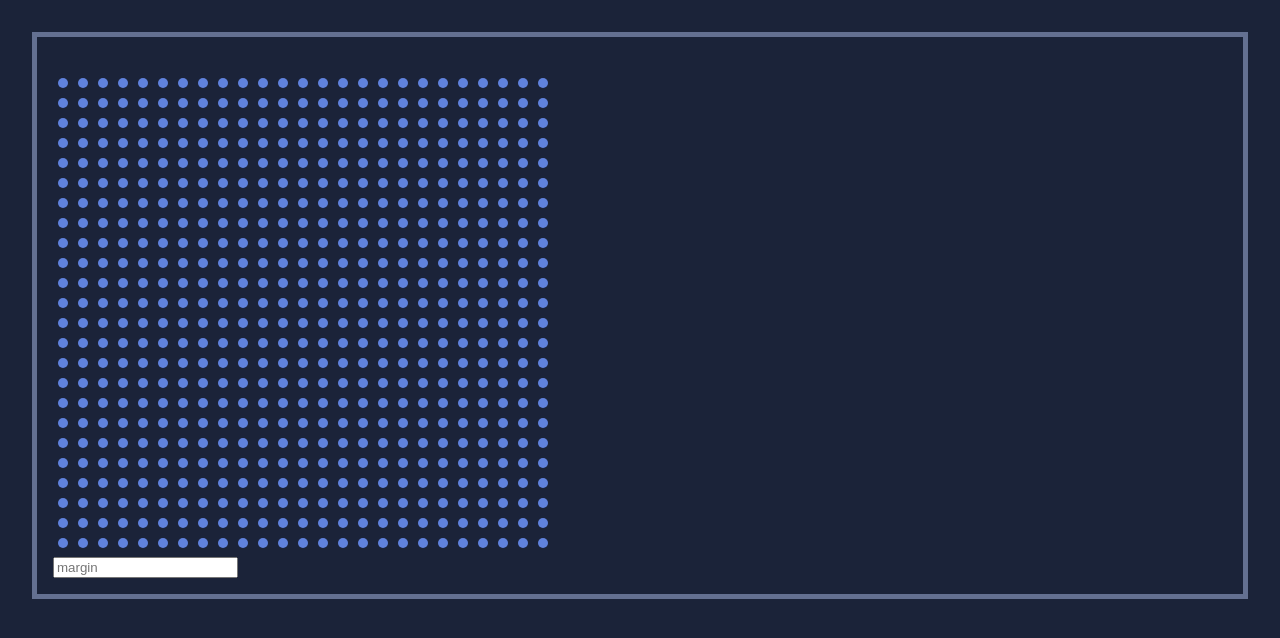
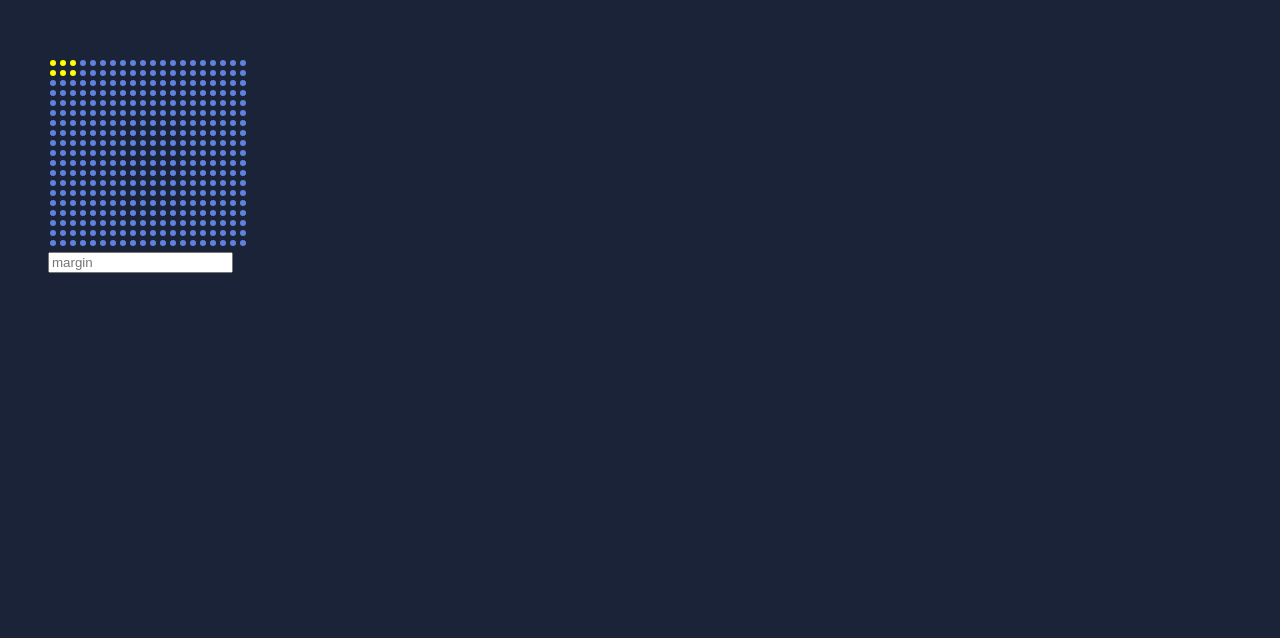
Before and after one commit to Pourghannad/dopdots, a plain HTML site: page index.html in a window 1280 px wide. Drawn offline with Linux system fonts and the light colour scheme.

Commit message:
add secondColor to dataset

```diff
--- a/index.html
+++ b/index.html
@@ -6,7 +6,8 @@
     <meta name="viewport" content="width=device-width, initial-scale=1.0" />
     <title>DopDots - Sample</title>
     <style>
-        body, html {
+      body,
+      html {
         margin: 0;
         padding: 0;
       }
@@ -15,12 +16,7 @@
         padding: 2em;
       }
       main {
-          border: 5px solid #647091;
         padding: 1em;
-      }
-      main canvas {
-        width: 500px;
-        height: 500px;
       }
     </style>
   </head>
@@ -28,15 +24,17 @@
     <main>
       <div class="canvas-wrapper">
         <canvas
-              width="500px"
-              height="500px"
-              data-margin="20"
+          width="200px"
+          height="200px"
+          data-margin="10"
           data-type="grid"
-              data-elementsize="5"
+          data-elementsize="3"
           data-color="#6082dd"
           data-elementformousemove=".canvas-wrapper"
           data-animationdelaytime="500"
           data-movespeed="220"
+          data-moveradius="25"
+          data-secondColor="#ff0"
         ></canvas>
       </div>
       <div>
--- a/index.js
+++ b/index.js
@@ -14,6 +14,7 @@ function dopDots(canvasCtx) {
       10
     );
     const moveSpeed = parseInt(canvas.dataset.movespeed, 10);
+    const secondColor = canvas.dataset.secondcolor || "#00f"
     function renderGrid(x, y, offsetX, offsetY) {
       ctx.clearRect(0, 0, canvas.width, canvas.height);
       for (let i = 1; i < canvas.height / marginOfElements; i++) {
@@ -34,7 +35,7 @@ function dopDots(canvasCtx) {
             //   var positionY = (i * marginOfElements + padding);
             ctx.beginPath();
             ctx.arc(positionX, positionY, elementSize, 0, 2 * Math.PI);
-            ctx.fillStyle = "#61737f";
+            ctx.fillStyle = secondColor;
             ctx.fill();
             // setTimeout(() => {
             //     ctx.beginPath();
@@ -100,16 +101,10 @@ function dopDots(canvasCtx) {
       throw "Canvas should have width and height";
     }
     if (elementForMouseMove) {
-      elementForMouseMove.addEventListener(
-        "mousemove",
-        ({ offsetX, offsetY }) => {
-            console.log('asdsad', offsetX, offsetY);
-        //   renderGrid(1 + offsetX/(moveSpeed*650) , 1 + offsetY/(moveSpeed*650) , 1 + ((offsetY + offsetX)/2)/1750 , null);
-          renderGrid(100, 10, 20, 20);
-        //   ctx.clearRect(0, 0, canvas.width, canvas.height);
-        }
-      );
-    }
+      elementForMouseMove.addEventListener('mousemove' , (e) => {
+          renderGrid(1,1, e.offsetX , e.offsetY);
+      })
+  }
   }
   document.addEventListener("DOMContentLoaded", () => {
     dopDots(document.querySelector("main canvas").getContext("2d"));
```
Lines whose indentation alone changed are shown as unchanged.
